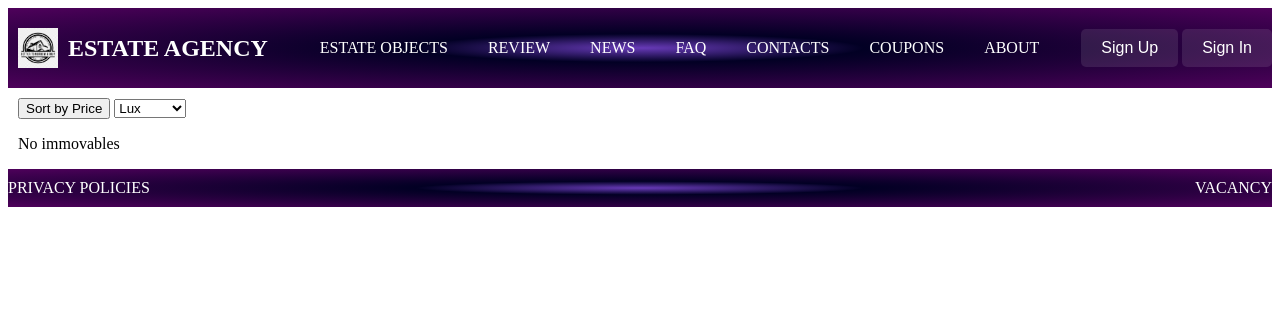
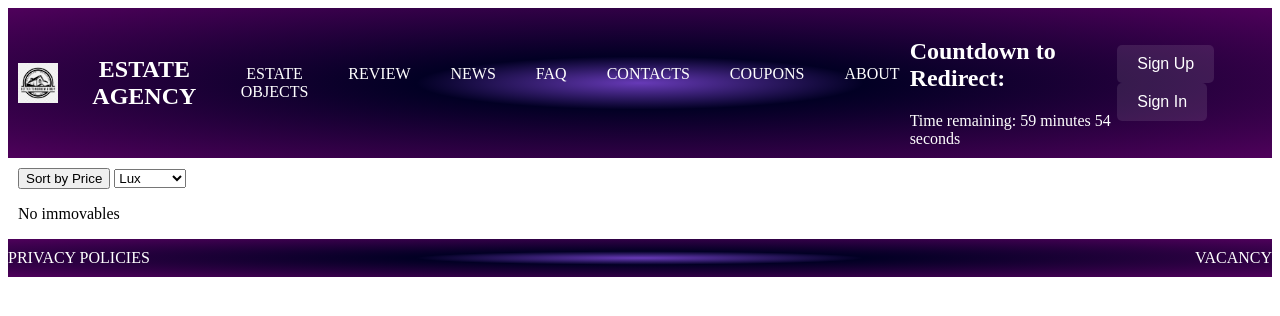
Before and after one commit to NRGLook/EstateAgencyWEB, a Django app: page /EstateAgency/sort_by/1/ in a window 1280 px wide. Shown: the top 316 px of the page. Run offline with Django 4.2, Linux system fonts and the light colour scheme; data comes from the database, SQL or seed files in the repository.

Commit message:
add 8 part of lab3 (timer)

```diff
--- a/EstateAgency/mysite/EstateAgency/templates/EstateAgency/base_agency.html
+++ b/EstateAgency/mysite/EstateAgency/templates/EstateAgency/base_agency.html
@@ -33,6 +33,13 @@
                  onclick="window.location.href='{%url 'about:home' %}';">ABOUT</div>
         </div>
 
+        <div id="countdown-container">
+            <h2>Countdown to Redirect:</h2>
+            <div id="countdown"></div>
+        </div>
+
+        <script src="/static/js/8_base_agency.js"></script>
+
         {% if user.is_authenticated %}
         <div class="user-info">
             <div class="nav-item">{{user.username}}</div>
@@ -64,5 +71,6 @@
     </div>
 </footer>
 
+
 </body>
 </html>
--- a/EstateAgency/mysite/main/templates/main.html
+++ b/EstateAgency/mysite/main/templates/main.html
@@ -84,4 +84,5 @@
 
     </div>
     <script src="/static/js/3_main_scroll-animations.js"></script>
+
 {% endblock %}
--- /dev/null
+++ b/EstateAgency/mysite/static/js/8_base_agency.js
@@ -0,0 +1,39 @@
+        // Функция для отображения обратного отсчета
+        function showCountdown() {
+            const countdownElement = document.getElementById('countdown');
+            const countdownStart = localStorage.getItem('countdownStart');
+            const currentTime = new Date().getTime();
+
+            if (!countdownStart || currentTime - countdownStart > 3600000) {
+                // Если нет сохраненного времени начала или прошел час, начинаем новый отсчет
+                localStorage.setItem('countdownStart', currentTime);
+                localStorage.setItem('remainingTime', 3600000);
+            }
+
+            // Получаем оставшееся время
+            let remainingTime = parseInt(localStorage.getItem('remainingTime'));
+
+            // Обновляем отображение
+            function updateCountdown() {
+                const minutes = Math.floor(remainingTime / 60000);
+                const seconds = Math.floor((remainingTime % 60000) / 1000);
+                countdownElement.innerHTML = `Time remaining: ${minutes} minutes ${seconds} seconds`;
+
+                if (remainingTime <= 0) {
+                    clearInterval(intervalId);
+                    countdownElement.innerHTML = 'Time is up!';
+                } else {
+                    remainingTime -= 1000;
+                    localStorage.setItem('remainingTime', remainingTime);
+                }
+            }
+
+            // Обновляем отсчет каждую секунду
+            const intervalId = setInterval(updateCountdown, 1000);
+
+            // Вызываем updateCountdown в первый раз, чтобы избежать задержки
+            updateCountdown();
+        }
+
+        // Вызываем функцию при загрузке страницы
+        showCountdown();
```
Also changed, not shown: 1 other file.
